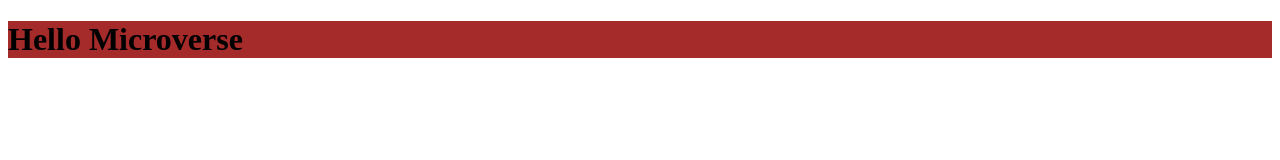
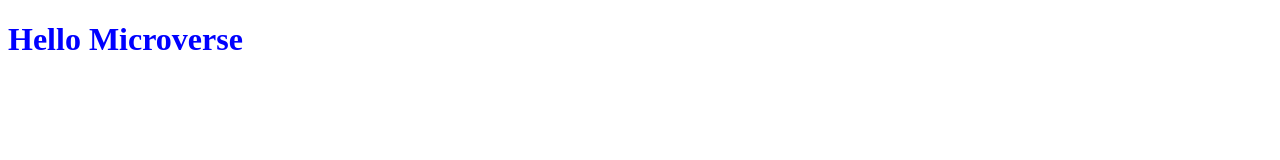
Before and after one commit to Odongo006/Hello-Microverse-Pro, a website: page index.html in a window 1280 px wide. Drawn offline with Linux system fonts and the light colour scheme.

Commit message:
imported css link in html, changed h1 tag

```diff
--- a/index.html
+++ b/index.html
@@ -8,7 +8,7 @@
 </head>
 <body>
     <link rel="stylesheet" href="style.css">
-    <div class="Heading">
+    <div>
         <h1>Hello Microverse</h1>
     </div>
 </body>
--- a/style.css
+++ b/style.css
@@ -1 +1 @@
-.Heading { background-color: brown; }
+h1 { color: blue; }
```
